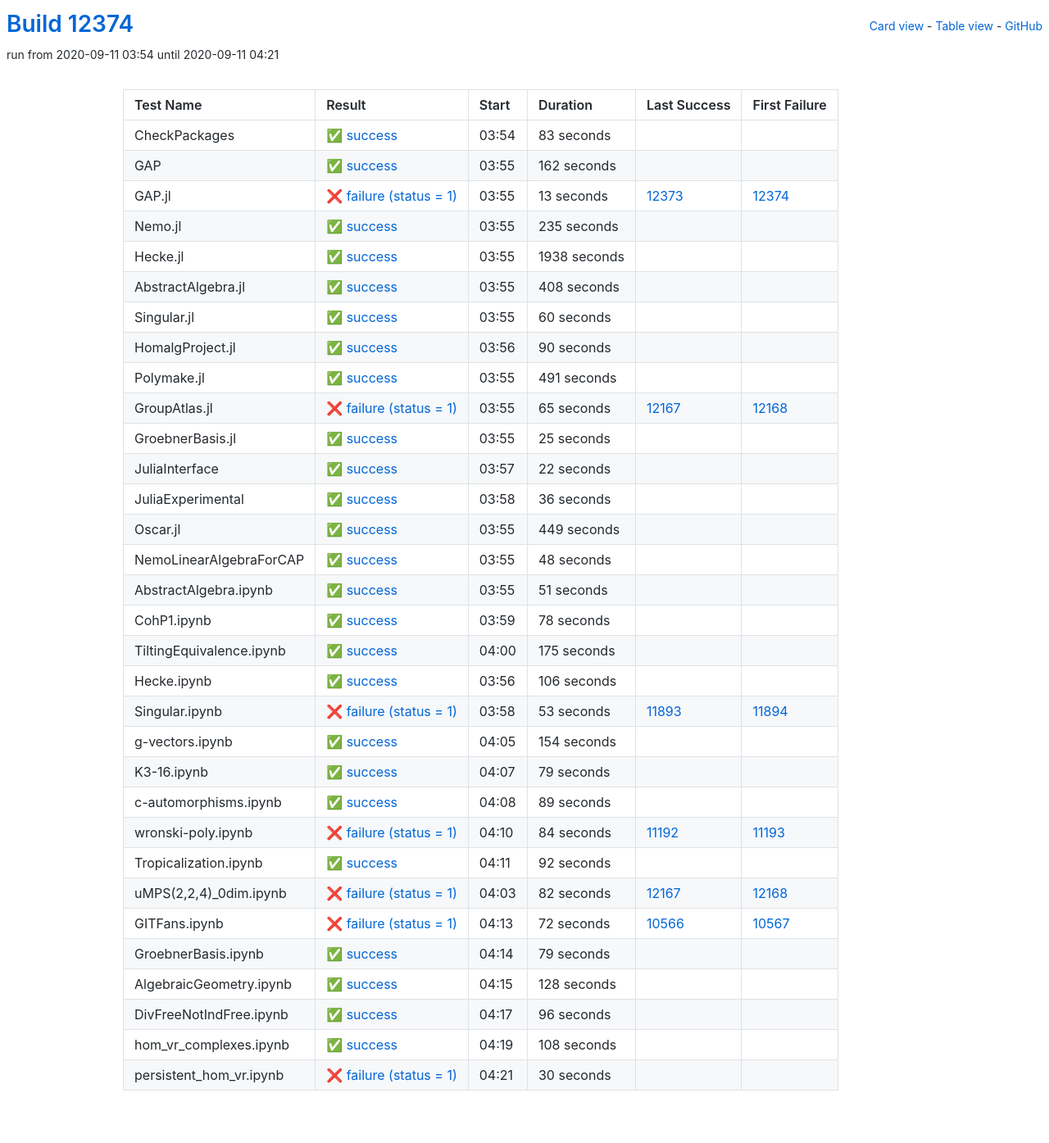
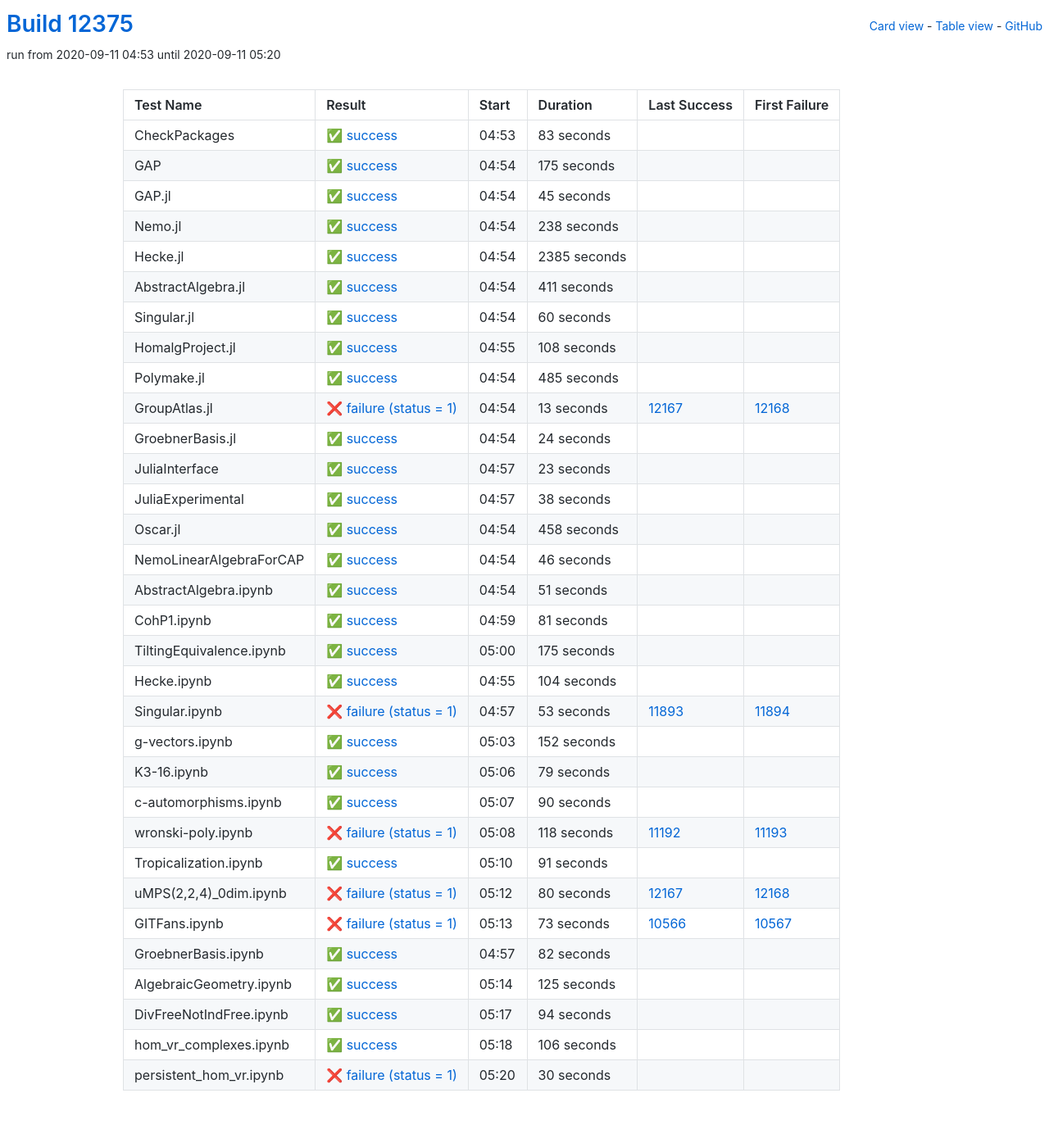
Before and after one commit to oscar-system/oscar-ci-status, a Jekyll site: the page built from table.html, in a window 1280 px wide. Shown: the whole page at 82% size. Built offline with Jekyll 4.4.1, drawn with Linux system fonts in a browser that asks for light colours.

Commit message:
Build #12375

```diff
--- a/_data/ci.yml
+++ b/_data/ci.yml
@@ -1,6 +1,6 @@
 ---
-build: 12374
-build_url: https://oscarci.mathematik.uni-kl.de/job/oscar/12374/
+build: 12375
+build_url: https://oscarci.mathematik.uni-kl.de/job/oscar/12375/
 job: oscar
 organization: oscar-system
 repo: oscar-ci-status
@@ -8,8 +8,8 @@
 tests:
 - name: CheckPackages
   id: checkpackages
-  log: https://oscarci.mathematik.uni-kl.de/job/oscar/12374/artifact/logs/build-12374/CheckPackages.log
-  start: 2020-09-11 03:54
+  log: https://oscarci.mathematik.uni-kl.de/job/oscar/12375/artifact/logs/build-12375/CheckPackages.log
+  start: 2020-09-11 04:53
   success: true
   exitcode: 0
   status: success
@@ -20,68 +20,68 @@
   first_failure_url:
 - name: GAP
   id: gap
-  log: https://oscarci.mathematik.uni-kl.de/job/oscar/12374/artifact/logs/build-12374/GAP.log
-  start: 2020-09-11 03:55
+  log: https://oscarci.mathematik.uni-kl.de/job/oscar/12375/artifact/logs/build-12375/GAP.log
+  start: 2020-09-11 04:54
   success: true
   exitcode: 0
   status: success
-  duration: 162
+  duration: 175
   last_success: false
   last_success_url:
   first_failure: false
   first_failure_url:
 - name: GAP.jl
   id: gap-jl
-  log: https://oscarci.mathematik.uni-kl.de/job/oscar/12374/artifact/logs/build-12374/GAP.jl.log
-  start: 2020-09-11 03:55
-  success: false
-  exitcode: 1
-  status: failure
-  duration: 13
-  last_success: 12373
-  last_success_url: https://oscarci.mathematik.uni-kl.de/job/oscar/12373/
-  first_failure: 12374
-  first_failure_url: https://oscarci.mathematik.uni-kl.de/job/oscar/12374/
-- name: Nemo.jl
-  id: nemo-jl
-  log: https://oscarci.mathematik.uni-kl.de/job/oscar/12374/artifact/logs/build-12374/Nemo.jl.log
-  start: 2020-09-11 03:55
+  log: https://oscarci.mathematik.uni-kl.de/job/oscar/12375/artifact/logs/build-12375/GAP.jl.log
+  start: 2020-09-11 04:54
   success: true
   exitcode: 0
   status: success
-  duration: 235
+  duration: 45
+  last_success: false
+  last_success_url:
+  first_failure: false
+  first_failure_url:
+- name: Nemo.jl
+  id: nemo-jl
+  log: https://oscarci.mathematik.uni-kl.de/job/oscar/12375/artifact/logs/build-12375/Nemo.jl.log
+  start: 2020-09-11 04:54
+  success: true
+  exitcode: 0
+  status: success
+  duration: 238
   last_success: false
   last_success_url:
   first_failure: false
   first_failure_url:
 - name: Hecke.jl
   id: hecke-jl
-  log: https://oscarci.mathematik.uni-kl.de/job/oscar/12374/artifact/logs/build-12374/Hecke.jl.log
-  start: 2020-09-11 03:55
+  log: https://oscarci.mathematik.uni-kl.de/job/oscar/12375/artifact/logs/build-12375/Hecke.jl.log
+  start: 2020-09-11 04:54
   success: true
   exitcode: 0
   status: success
-  duration: 1938
+  duration: 2385
   last_success: false
   last_success_url:
   first_failure: false
   first_failure_url:
 - name: AbstractAlgebra.jl
   id: abstractalgebra-jl
-  log: https://oscarci.mathematik.uni-kl.de/job/oscar/12374/artifact/logs/build-12374/AbstractAlgebra.jl.log
-  start: 2020-09-11 03:55
+  log: https://oscarci.mathematik.uni-kl.de/job/oscar/12375/artifact/logs/build-12375/AbstractAlgebra.jl.log
+  start: 2020-09-11 04:54
   success: true
   exitcode: 0
   status: success
-  duration: 408
+  duration: 411
   last_success: false
   last_success_url:
   first_failure: false
   first_failure_url:
 - name: Singular.jl
   id: singular-jl
-  log: https://oscarci.mathematik.uni-kl.de/job/oscar/12374/artifact/logs/build-12374/Singular.jl.log
-  start: 2020-09-11 03:55
+  log: https://oscarci.mathematik.uni-kl.de/job/oscar/12375/artifact/logs/build-12375/Singular.jl.log
+  start: 2020-09-11 04:54
   success: true
   exitcode: 0
   status: success
@@ -92,104 +92,104 @@
   first_failure_url:
 - name: HomalgProject.jl
   id: homalgproject-jl
-  log: https://oscarci.mathematik.uni-kl.de/job/oscar/12374/artifact/logs/build-12374/HomalgProject.jl.log
-  start: 2020-09-11 03:56
+  log: https://oscarci.mathematik.uni-kl.de/job/oscar/12375/artifact/logs/build-12375/HomalgProject.jl.log
+  start: 2020-09-11 04:55
   success: true
   exitcode: 0
   status: success
-  duration: 90
+  duration: 108
   last_success: false
   last_success_url:
   first_failure: false
   first_failure_url:
 - name: Polymake.jl
   id: polymake-jl
-  log: https://oscarci.mathematik.uni-kl.de/job/oscar/12374/artifact/logs/build-12374/Polymake.jl.log
-  start: 2020-09-11 03:55
+  log: https://oscarci.mathematik.uni-kl.de/job/oscar/12375/artifact/logs/build-12375/Polymake.jl.log
+  start: 2020-09-11 04:54
   success: true
   exitcode: 0
   status: success
-  duration: 491
+  duration: 485
   last_success: false
   last_success_url:
   first_failure: false
   first_failure_url:
 - name: GroupAtlas.jl
   id: groupatlas-jl
-  log: https://oscarci.mathematik.uni-kl.de/job/oscar/12374/artifact/logs/build-12374/GroupAtlas.jl.log
-  start: 2020-09-11 03:55
+  log: https://oscarci.mathematik.uni-kl.de/job/oscar/12375/artifact/logs/build-12375/GroupAtlas.jl.log
+  start: 2020-09-11 04:54
   success: false
   exitcode: 1
   status: failure
-  duration: 65
+  duration: 13
   last_success: 12167
   last_success_url: https://oscarci.mathematik.uni-kl.de/job/oscar/12167/
   first_failure: 12168
   first_failure_url: https://oscarci.mathematik.uni-kl.de/job/oscar/12168/
 - name: GroebnerBasis.jl
   id: groebnerbasis-jl
-  log: https://oscarci.mathematik.uni-kl.de/job/oscar/12374/artifact/logs/build-12374/GroebnerBasis.jl.log
-  start: 2020-09-11 03:55
+  log: https://oscarci.mathematik.uni-kl.de/job/oscar/12375/artifact/logs/build-12375/GroebnerBasis.jl.log
+  start: 2020-09-11 04:54
   success: true
   exitcode: 0
   status: success
-  duration: 25
+  duration: 24
   last_success: false
   last_success_url:
   first_failure: false
   first_failure_url:
 - name: JuliaInterface
   id: juliainterface
-  log: https://oscarci.mathematik.uni-kl.de/job/oscar/12374/artifact/logs/build-12374/JuliaInterface.log
-  start: 2020-09-11 03:57
+  log: https://oscarci.mathematik.uni-kl.de/job/oscar/12375/artifact/logs/build-12375/JuliaInterface.log
+  start: 2020-09-11 04:57
   success: true
   exitcode: 0
   status: success
-  duration: 22
+  duration: 23
   last_success: false
   last_success_url:
   first_failure: false
   first_failure_url:
 - name: JuliaExperimental
   id: juliaexperimental
-  log: https://oscarci.mathematik.uni-kl.de/job/oscar/12374/artifact/logs/build-12374/JuliaExperimental.log
-  start: 2020-09-11 03:58
+  log: https://oscarci.mathematik.uni-kl.de/job/oscar/12375/artifact/logs/build-12375/JuliaExperimental.log
+  start: 2020-09-11 04:57
   success: true
   exitcode: 0
   status: success
-  duration: 36
+  duration: 38
   last_success: false
   last_success_url:
   first_failure: false
   first_failure_url:
 - name: Oscar.jl
   id: oscar-jl
-  log: https://oscarci.mathematik.uni-kl.de/job/oscar/12374/artifact/logs/build-12374/Oscar.jl.log
-  start: 2020-09-11 03:55
+  log: https://oscarci.mathematik.uni-kl.de/job/oscar/12375/artifact/logs/build-12375/Oscar.jl.log
+  start: 2020-09-11 04:54
   success: true
   exitcode: 0
   status: success
-  duration: 449
+  duration: 458
   last_success: false
   last_success_url:
   first_failure: false
   first_failure_url:
 - name: NemoLinearAlgebraForCAP
   id: nemolinearalgebraforcap
-  log: https://oscarci.mathematik.uni-kl.de/job/oscar/12374/artifact/logs/build-12374/NemoLinearAlgebraForCAP.log
-  start: 2020-09-11 03:55
+  log: https://oscarci.mathematik.uni-kl.de/job/oscar/12375/artifact/logs/build-12375/NemoLinearAlgebraForCAP.log
+  start: 2020-09-11 04:54
   success: true
   exitcode: 0
   status: success
-  duration: 48
+  duration: 46
   last_success: false
   last_success_url:
   first_failure: false
   first_failure_url:
 - name: AbstractAlgebra.ipynb
   id: abstractalgebra-ipynb
-  log: https://oscarci.mathematik.uni-kl.de/job/oscar/12374/artifact/logs/build-12374/AbstractAlgebra.ipynb.log
-  start: 2020-09-11 03:55
+  log: https://oscarci.mathematik.uni-kl.de/job/oscar/12375/artifact/logs/build-12375/AbstractAlgebra.ipynb.log
+  start: 2020-09-11 04:54
   success: true
   exitcode: 0
   status: success
@@ -200,20 +200,20 @@
   first_failure_url:
 - name: CohP1.ipynb
   id: cohp1-ipynb
-  log: https://oscarci.mathematik.uni-kl.de/job/oscar/12374/artifact/logs/build-12374/CohP1.ipynb.log
-  start: 2020-09-11 03:59
+  log: https://oscarci.mathematik.uni-kl.de/job/oscar/12375/artifact/logs/build-12375/CohP1.ipynb.log
+  start: 2020-09-11 04:59
   success: true
   exitcode: 0
   status: success
-  duration: 78
+  duration: 81
   last_success: false
   last_success_url:
   first_failure: false
   first_failure_url:
 - name: TiltingEquivalence.ipynb
   id: tiltingequivalence-ipynb
-  log: https://oscarci.mathematik.uni-kl.de/job/oscar/12374/artifact/logs/build-12374/TiltingEquivalence.ipynb.log
-  start: 2020-09-11 04:00
+  log: https://oscarci.mathematik.uni-kl.de/job/oscar/12375/artifact/logs/build-12375/TiltingEquivalence.ipynb.log
+  start: 2020-09-11 05:00
   success: true
   exitcode: 0
   status: success
@@ -224,20 +224,20 @@
   first_failure_url:
 - name: Hecke.ipynb
   id: hecke-ipynb
-  log: https://oscarci.mathematik.uni-kl.de/job/oscar/12374/artifact/logs/build-12374/Hecke.ipynb.log
-  start: 2020-09-11 03:56
+  log: https://oscarci.mathematik.uni-kl.de/job/oscar/12375/artifact/logs/build-12375/Hecke.ipynb.log
+  start: 2020-09-11 04:55
   success: true
   exitcode: 0
   status: success
-  duration: 106
+  duration: 104
   last_success: false
   last_success_url:
   first_failure: false
   first_failure_url:
 - name: Singular.ipynb
   id: singular-ipynb
-  log: https://oscarci.mathematik.uni-kl.de/job/oscar/12374/artifact/logs/build-12374/Singular.ipynb.log
-  start: 2020-09-11 03:58
+  log: https://oscarci.mathematik.uni-kl.de/job/oscar/12375/artifact/logs/build-12375/Singular.ipynb.log
+  start: 2020-09-11 04:57
   success: false
   exitcode: 1
   status: failure
@@ -248,20 +248,20 @@
   first_failure_url: https://oscarci.mathematik.uni-kl.de/job/oscar/11894/
 - name: g-vectors.ipynb
   id: g-vectors-ipynb
-  log: https://oscarci.mathematik.uni-kl.de/job/oscar/12374/artifact/logs/build-12374/g-vectors.ipynb.log
-  start: 2020-09-11 04:05
+  log: https://oscarci.mathematik.uni-kl.de/job/oscar/12375/artifact/logs/build-12375/g-vectors.ipynb.log
+  start: 2020-09-11 05:03
   success: true
   exitcode: 0
   status: success
-  duration: 154
+  duration: 152
   last_success: false
   last_success_url:
   first_failure: false
   first_failure_url:
 - name: K3-16.ipynb
   id: k3-16-ipynb
-  log: https://oscarci.mathematik.uni-kl.de/job/oscar/12374/artifact/logs/build-12374/K3-16.ipynb.log
-  start: 2020-09-11 04:07
+  log: https://oscarci.mathematik.uni-kl.de/job/oscar/12375/artifact/logs/build-12375/K3-16.ipynb.log
+  start: 2020-09-11 05:06
   success: true
   exitcode: 0
   status: success
@@ -272,116 +272,116 @@
   first_failure_url:
 - name: c-automorphisms.ipynb
   id: c-automorphisms-ipynb
-  log: https://oscarci.mathematik.uni-kl.de/job/oscar/12374/artifact/logs/build-12374/c-automorphisms.ipynb.log
-  start: 2020-09-11 04:08
+  log: https://oscarci.mathematik.uni-kl.de/job/oscar/12375/artifact/logs/build-12375/c-automorphisms.ipynb.log
+  start: 2020-09-11 05:07
   success: true
   exitcode: 0
   status: success
-  duration: 89
+  duration: 90
   last_success: false
   last_success_url:
   first_failure: false
   first_failure_url:
 - name: wronski-poly.ipynb
   id: wronski-poly-ipynb
-  log: https://oscarci.mathematik.uni-kl.de/job/oscar/12374/artifact/logs/build-12374/wronski-poly.ipynb.log
-  start: 2020-09-11 04:10
+  log: https://oscarci.mathematik.uni-kl.de/job/oscar/12375/artifact/logs/build-12375/wronski-poly.ipynb.log
+  start: 2020-09-11 05:08
   success: false
   exitcode: 1
   status: failure
-  duration: 84
+  duration: 118
   last_success: 11192
   last_success_url: https://oscarci.mathematik.uni-kl.de/job/oscar/11192/
   first_failure: 11193
   first_failure_url: https://oscarci.mathematik.uni-kl.de/job/oscar/11193/
 - name: Tropicalization.ipynb
   id: tropicalization-ipynb
-  log: https://oscarci.mathematik.uni-kl.de/job/oscar/12374/artifact/logs/build-12374/Tropicalization.ipynb.log
-  start: 2020-09-11 04:11
+  log: https://oscarci.mathematik.uni-kl.de/job/oscar/12375/artifact/logs/build-12375/Tropicalization.ipynb.log
+  start: 2020-09-11 05:10
   success: true
   exitcode: 0
   status: success
-  duration: 92
+  duration: 91
   last_success: false
   last_success_url:
   first_failure: false
   first_failure_url:
 - name: uMPS(2,2,4)_0dim.ipynb
   id: umps-2-2-4-0dim-ipynb
-  log: https://oscarci.mathematik.uni-kl.de/job/oscar/12374/artifact/logs/build-12374/uMPS-2-2-4-_0dim.ipynb.log
-  start: 2020-09-11 04:03
+  log: https://oscarci.mathematik.uni-kl.de/job/oscar/12375/artifact/logs/build-12375/uMPS-2-2-4-_0dim.ipynb.log
+  start: 2020-09-11 05:12
   success: false
   exitcode: 1
   status: failure
-  duration: 82
+  duration: 80
   last_success: 12167
   last_success_url: https://oscarci.mathematik.uni-kl.de/job/oscar/12167/
   first_failure: 12168
   first_failure_url: https://oscarci.mathematik.uni-kl.de/job/oscar/12168/
 - name: GITFans.ipynb
   id: gitfans-ipynb
-  log: https://oscarci.mathematik.uni-kl.de/job/oscar/12374/artifact/logs/build-12374/GITFans.ipynb.log
-  start: 2020-09-11 04:13
+  log: https://oscarci.mathematik.uni-kl.de/job/oscar/12375/artifact/logs/build-12375/GITFans.ipynb.log
+  start: 2020-09-11 05:13
   success: false
   exitcode: 1
   status: failure
-  duration: 72
+  duration: 73
   last_success: 10566
   last_success_url: https://oscarci.mathematik.uni-kl.de/job/oscar/10566/
   first_failure: 10567
   first_failure_url: https://oscarci.mathematik.uni-kl.de/job/oscar/10567/
 - name: GroebnerBasis.ipynb
   id: groebnerbasis-ipynb
-  log: https://oscarci.mathematik.uni-kl.de/job/oscar/12374/artifact/logs/build-12374/GroebnerBasis.ipynb.log
-  start: 2020-09-11 04:14
+  log: https://oscarci.mathematik.uni-kl.de/job/oscar/12375/artifact/logs/build-12375/GroebnerBasis.ipynb.log
+  start: 2020-09-11 04:57
   success: true
   exitcode: 0
   status: success
-  duration: 79
+  duration: 82
   last_success: false
   last_success_url:
   first_failure: false
   first_failure_url:
 - name: AlgebraicGeometry.ipynb
   id: algebraicgeometry-ipynb
-  log: https://oscarci.mathematik.uni-kl.de/job/oscar/12374/artifact/logs/build-12374/AlgebraicGeometry.ipynb.log
-  start: 2020-09-11 04:15
+  log: https://oscarci.mathematik.uni-kl.de/job/oscar/12375/artifact/logs/build-12375/AlgebraicGeometry.ipynb.log
+  start: 2020-09-11 05:14
   success: true
   exitcode: 0
   status: success
-  duration: 128
+  duration: 125
   last_success: false
   last_success_url:
   first_failure: false
   first_failure_url:
 - name: DivFreeNotIndFree.ipynb
   id: divfreenotindfree-ipynb
-  log: https://oscarci.mathematik.uni-kl.de/job/oscar/12374/artifact/logs/build-12374/DivFreeNotIndFree.ipynb.log
-  start: 2020-09-11 04:17
+  log: https://oscarci.mathematik.uni-kl.de/job/oscar/12375/artifact/logs/build-12375/DivFreeNotIndFree.ipynb.log
+  start: 2020-09-11 05:17
   success: true
   exitcode: 0
   status: success
-  duration: 96
+  duration: 94
   last_success: false
   last_success_url:
   first_failure: false
   first_failure_url:
 - name: hom_vr_complexes.ipynb
   id: hom-vr-complexes-ipynb
-  log: https://oscarci.mathematik.uni-kl.de/job/oscar/12374/artifact/logs/build-12374/hom_vr_complexes.ipynb.log
-  start: 2020-09-11 04:19
+  log: https://oscarci.mathematik.uni-kl.de/job/oscar/12375/artifact/logs/build-12375/hom_vr_complexes.ipynb.log
+  start: 2020-09-11 05:18
   success: true
   exitcode: 0
   status: success
-  duration: 108
+  duration: 106
   last_success: false
   last_success_url:
   first_failure: false
   first_failure_url:
 - name: persistent_hom_vr.ipynb
   id: persistent-hom-vr-ipynb
-  log: https://oscarci.mathematik.uni-kl.de/job/oscar/12374/artifact/logs/build-12374/persistent_hom_vr.ipynb.log
-  start: 2020-09-11 04:21
+  log: https://oscarci.mathematik.uni-kl.de/job/oscar/12375/artifact/logs/build-12375/persistent_hom_vr.ipynb.log
+  start: 2020-09-11 05:20
   success: false
   exitcode: 1
   status: failure
```
Also changed, not shown: README.md.
